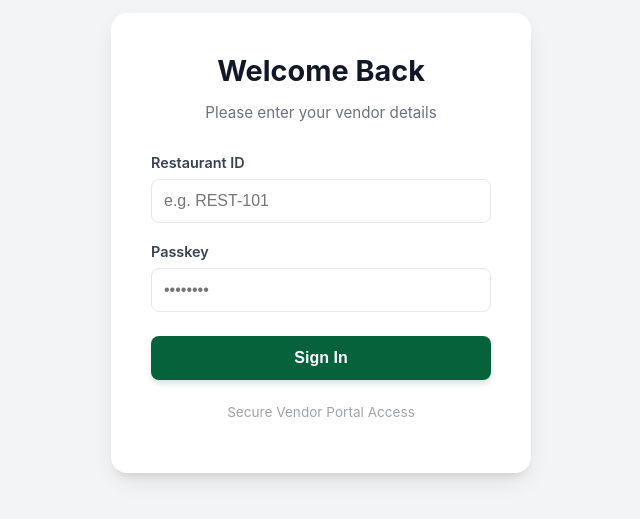
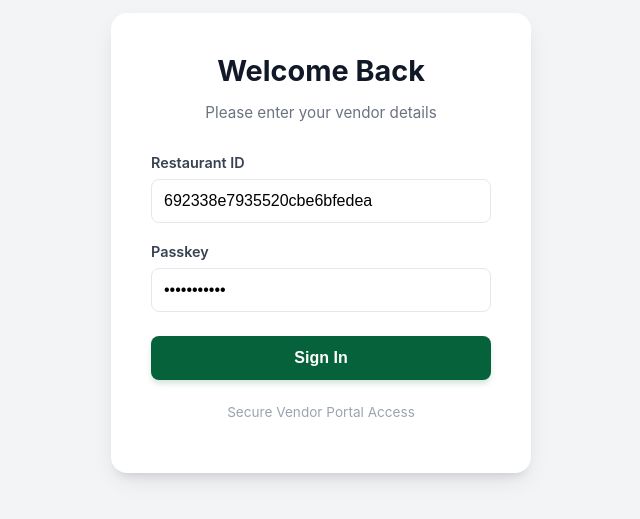
Before and after one commit to chiragluhach-droid/gocha-vendor-web, a React (Create React App) app: page /login in a window 1280 px wide. Shown: the part 157-676 px from the top of the page, without its empty margins (319-959 px from the left). Built offline with nearby package versions, Linux system fonts and the light colour scheme.

Commit message:
Updated UI changes

```diff
--- a/src/components/Login.js
+++ b/src/components/Login.js
@@ -2,8 +2,8 @@ import React, { useState, useEffect } from 'react';
 import { authAPI } from '../api';
 
 const Login = ({ onLogin }) => {
-  const [restaurantId, setRestaurantId] = useState('');
-  const [passkey, setPasskey] = useState('');
+  const [restaurantId, setRestaurantId] = useState('692338e7935520cbe6bfedea');
+  const [passkey, setPasskey] = useState('bunkyard123');
   const [loading, setLoading] = useState(false);
   const [error, setError] = useState('');
 
```
